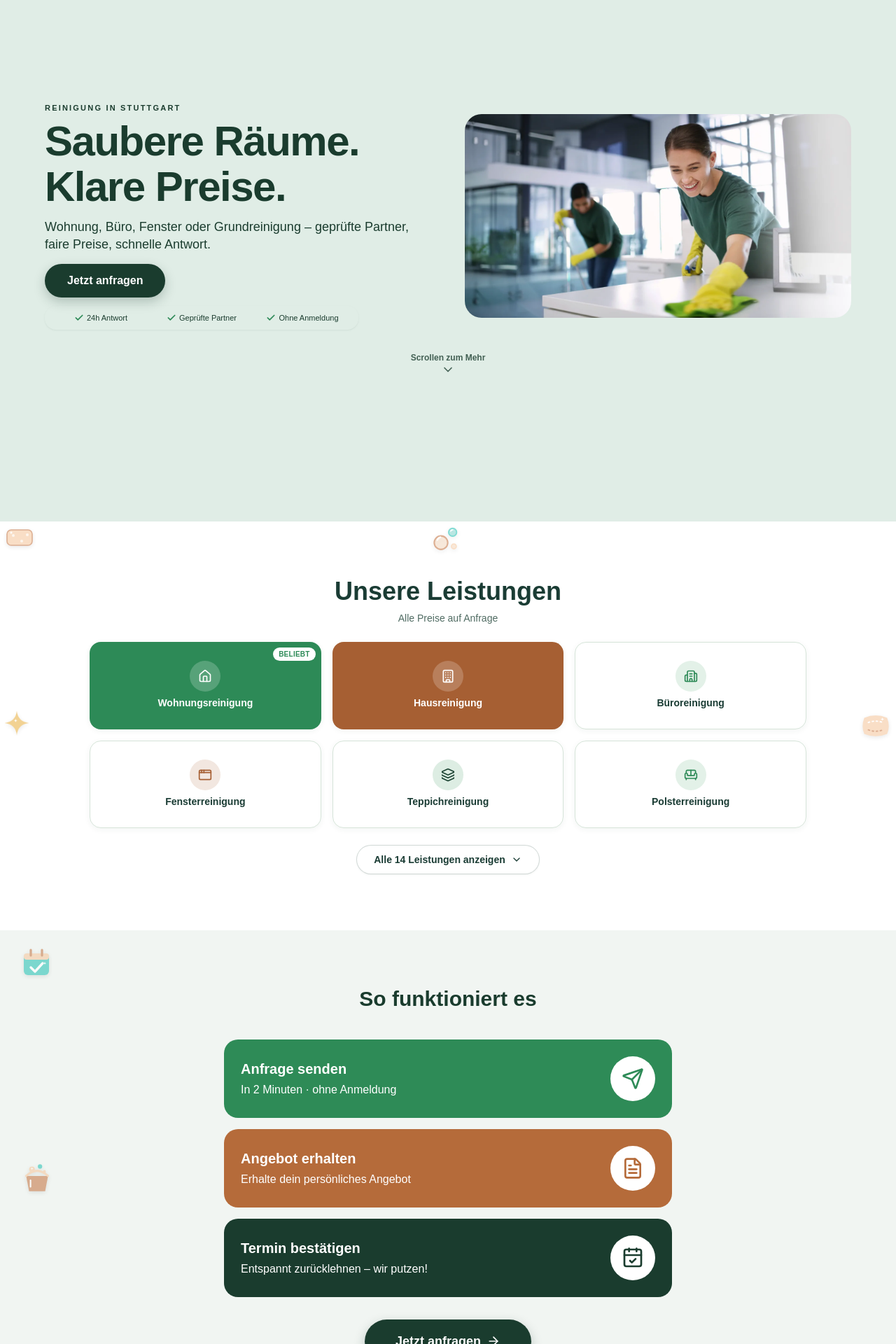
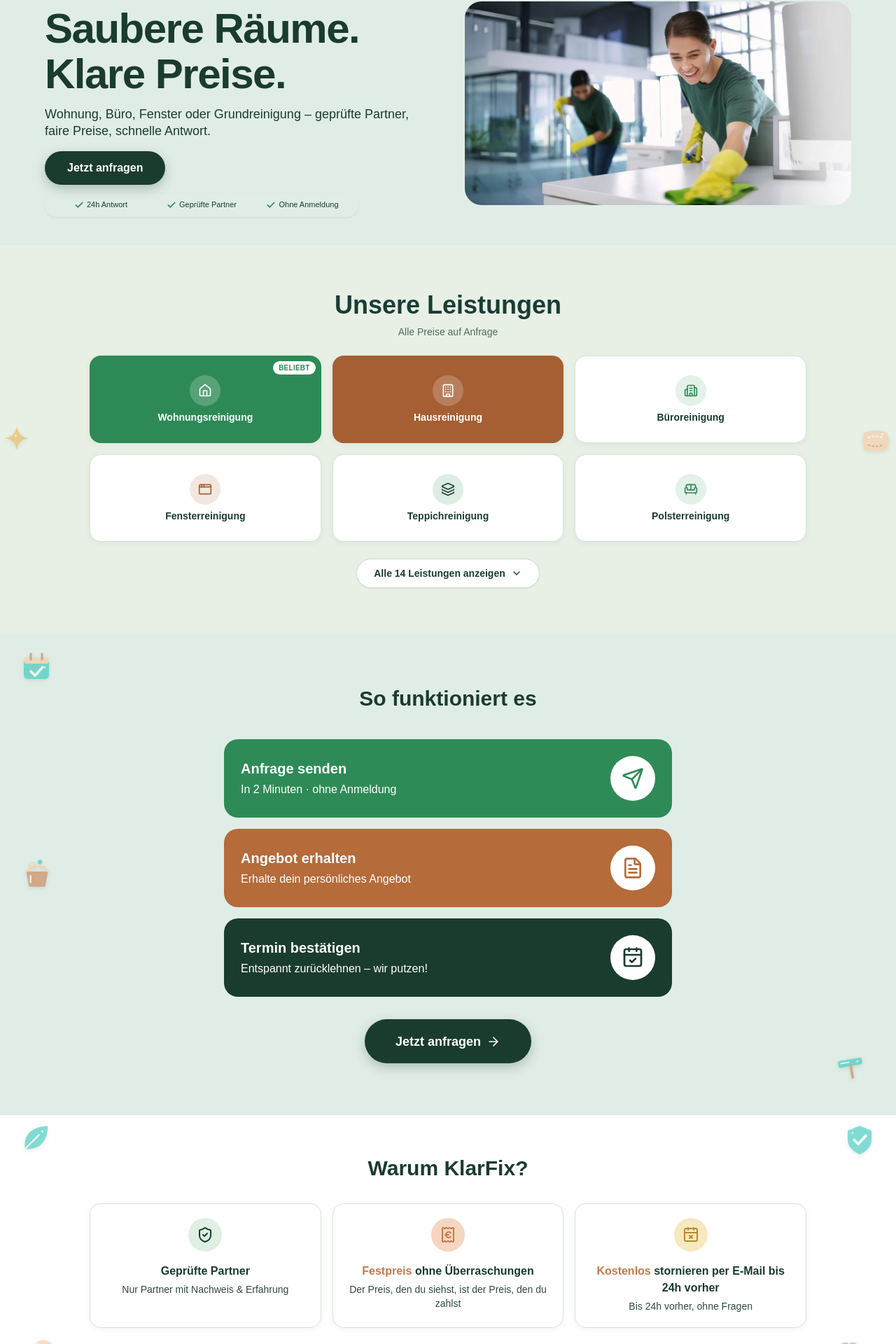
Before and after one commit to ghazalrefaat9-droid/klarfix-v2, a Next.js app: page / in a window 1280 px wide. Shown: the part 134-2054 px from the top of the page at 70% size. Built offline with nearby package versions, Linux system fonts and the light colour scheme.

Commit message:
Revert "Fix homepage section separation: full-viewport hero, consistent section padding"
This reverts commit 8d24fd83dc5c5da0eddfabda76a7e45f977de7c2.

```diff
--- a/src/app/globals.css
+++ b/src/app/globals.css
@@ -32,10 +32,6 @@
 
 html {
   background: var(--background);
-  scroll-behavior: smooth;
-}
-@media (prefers-reduced-motion: reduce) {
-  html { scroll-behavior: auto; }
 }
 
 *,
--- a/src/app/layout.tsx
+++ b/src/app/layout.tsx
@@ -12,7 +12,7 @@ export const metadata: Metadata = {
 export default function RootLayout({ children }: Readonly<{ children: React.ReactNode }>) {
   return (
     <html lang="de">
-      <body className="min-h-[100dvh] overflow-x-hidden bg-background font-sans text-primary antialiased">
+      <body className="min-h-screen bg-background font-sans text-primary antialiased">
         <LanguageProvider>
           <Navbar />
           {children}
--- a/src/app/page.tsx
+++ b/src/app/page.tsx
@@ -2,7 +2,7 @@
 
 import Link from 'next/link'
 import Image from 'next/image'
-import { ArrowRight, CalendarCheck, CalendarX, Check, ChevronDown, FileText, ReceiptEuro, Send, ShieldCheck } from 'lucide-react'
+import { ArrowRight, CalendarCheck, CalendarX, Check, FileText, ReceiptEuro, Send, ShieldCheck } from 'lucide-react'
 import { useLang } from '@/components/LanguageProvider'
 import AlleReinigungsartenCompact from '@/components/AlleReinigungsartenCompact'
 import { BRAND } from '@/lib/brand'
@@ -97,9 +97,9 @@ export default function HomePage() {
   const heroB = split === -1 ? '' : heroTitle.slice(split + 2)
 
   return (
-    <main className="overflow-hidden">
-      <section className="relative isolate flex min-h-[100dvh] flex-col justify-center bg-[#E0EDE6] px-4 pb-20 pt-28 text-[#1A3C2E] md:items-center md:py-20">
-        <div className="mx-auto grid w-full max-w-6xl items-center gap-4 md:grid-cols-2 md:gap-12">
+    <main>
+      <section className="relative isolate bg-[#E0EDE6] px-4 pb-4 pt-3 text-[#1A3C2E] md:pb-10 md:pt-10">
+        <div className="mx-auto grid max-w-6xl items-center gap-4 md:grid-cols-2 md:gap-12">
           <div className="text-center md:text-start">
             <p className="mb-2 text-[11px] font-semibold uppercase tracking-[0.2em] text-[#1A3C2E]">
               {t('Reinigung in Stuttgart', 'تنظيف في شتوتغارت', 'Cleaning in Stuttgart')}
@@ -144,18 +144,11 @@ export default function HomePage() {
             />
           </div>
         </div>
-        <a
-          href="#leistungen"
-          className="mx-auto mt-8 flex flex-col items-center gap-1 text-xs font-semibold text-[#1A3C2E]/80 transition-colors hover:text-[#1A3C2E]"
-        >
-          {t('Scrollen zum Mehr', 'مرّر للمزيد', 'Scroll for more')}
-          <ChevronDown className="h-5 w-5 motion-safe:animate-bounce" aria-hidden="true" />
-        </a>
       </section>
 
       <AlleReinigungsartenCompact />
 
-      <div className="relative isolate bg-[#F1F5F2]">
+      <div className="relative isolate bg-[#E0EDE6]">
       <Decor
         items={[
           { k: 'calendar', x: 0.04, y: 0.08, size: 48 },
@@ -163,7 +156,7 @@ export default function HomePage() {
           { k: 'squeegee', x: 0.95, y: 0.9, size: 46, rot: -10, m: false },
         ]}
       />
-      <section className="mx-auto max-w-2xl px-4 py-16 md:py-20">
+      <section className="mx-auto max-w-2xl px-4 py-[74px]">
         <h2 className="text-center text-3xl font-bold text-[#1A3C2E]">
           {t('So funktioniert es', 'كيف تعمل الخدمة', 'How it works')}
         </h2>
@@ -199,7 +192,7 @@ export default function HomePage() {
       </section>
       </div>
 
-      <section className="relative isolate bg-[#FFFFFF] px-4 py-16 md:py-20">
+      <section className="relative isolate bg-[#FFFFFF] px-4 pb-[66px] pt-[58px]">
         <Decor
           items={[
             { k: 'leaf', x: 0.04, y: 0.1, size: 46 },
--- a/src/components/AlleReinigungsartenCompact.tsx
+++ b/src/components/AlleReinigungsartenCompact.tsx
@@ -47,7 +47,7 @@ export default function AlleReinigungsartenCompact() {
   const hiddenCount = REINIGUNGSARTEN.length - INITIAL_COUNT
 
   return (
-    <section id="leistungen" className="relative isolate scroll-mt-16 bg-[#FFFFFF] px-3 py-16 md:px-8 md:py-20">
+    <section id="leistungen" className="relative isolate scroll-mt-28 bg-[#E8F0E6] px-3 py-[50px] md:px-8 md:py-[66px]">
       <Decor
         items={[
           { k: 'sponge', x: 0.02, y: 0.05, size: 48 },
```
